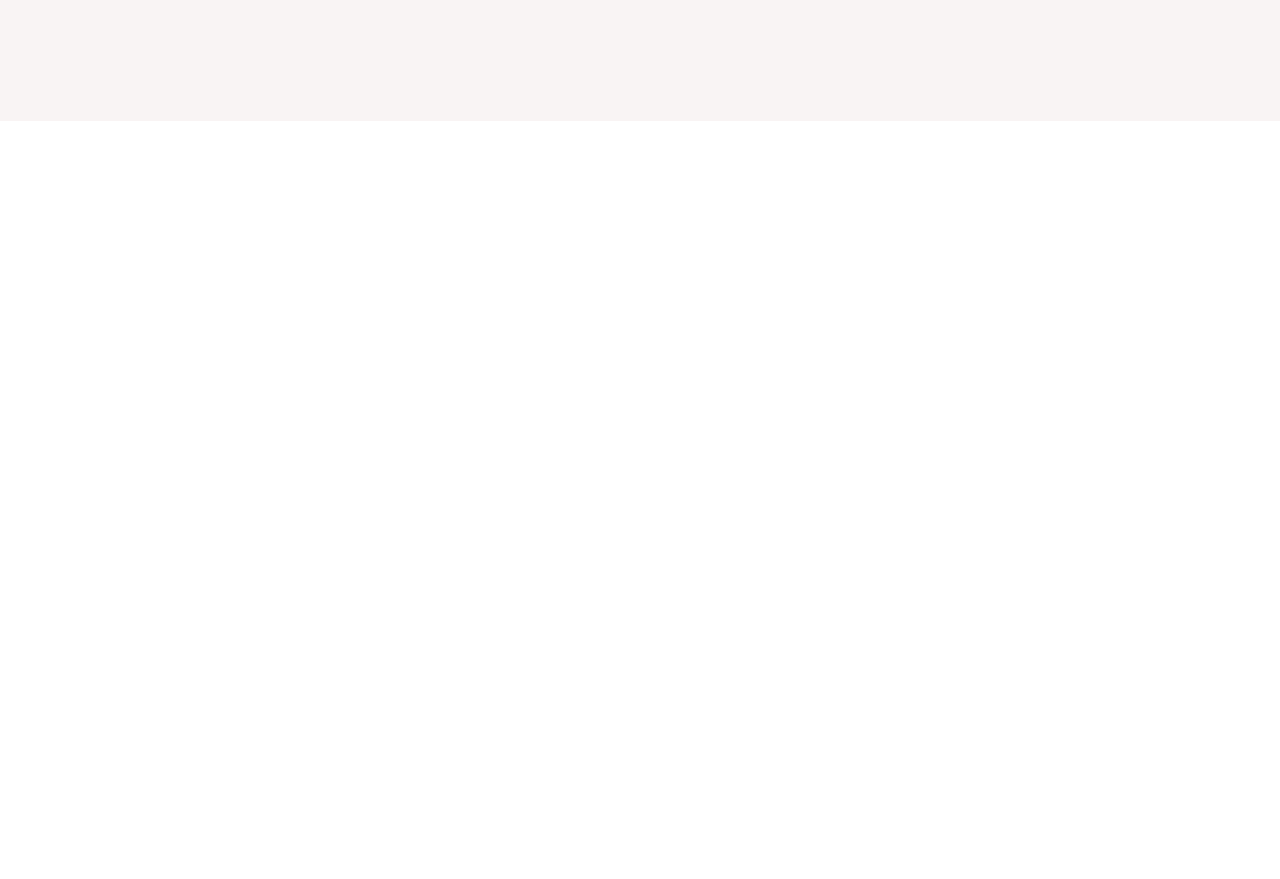
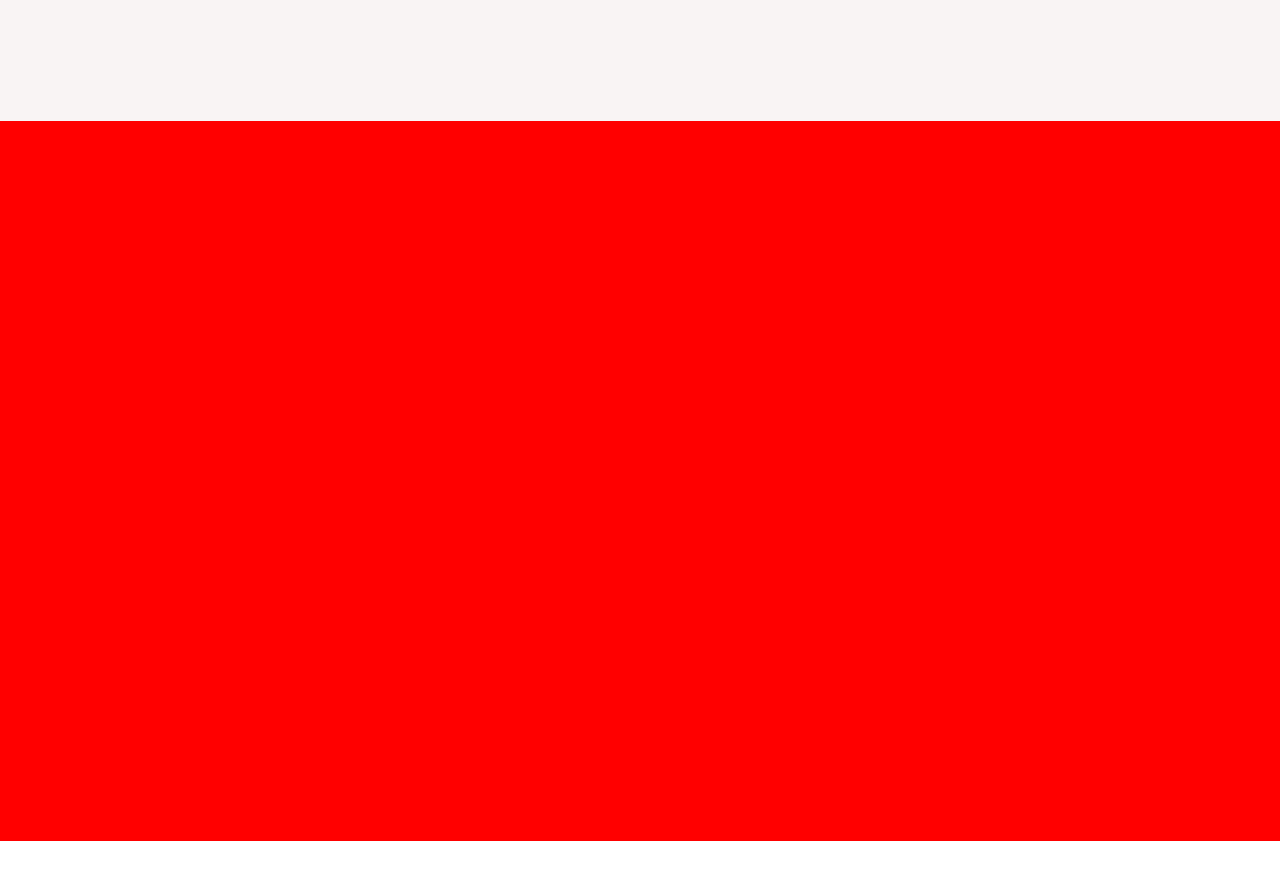
Before and after one commit to AnnaAn01/recipe-website, a React (Create React App) app: page / in a window 1280 px wide. Shown: the part 815-1694 px from the top of the page. Built offline with nearby package versions, Linux system fonts and the light colour scheme.

Commit message:
styling homepage second section

```diff
--- a/src/components/HomePage/HomePage.css
+++ b/src/components/HomePage/HomePage.css
@@ -167,3 +167,18 @@
   color: #fff;
   cursor: pointer;
 }
+
+/* Second section */
+.homepage-second__container {
+  background-color: red;
+  height: 90vh;
+  padding: 5rem;
+  flex-direction: column;
+}
+
+.homepage-second__wrapper {
+  display: flex;
+  flex-direction: row;
+  justify-content: center;
+  flex-wrap: wrap;
+}
```
